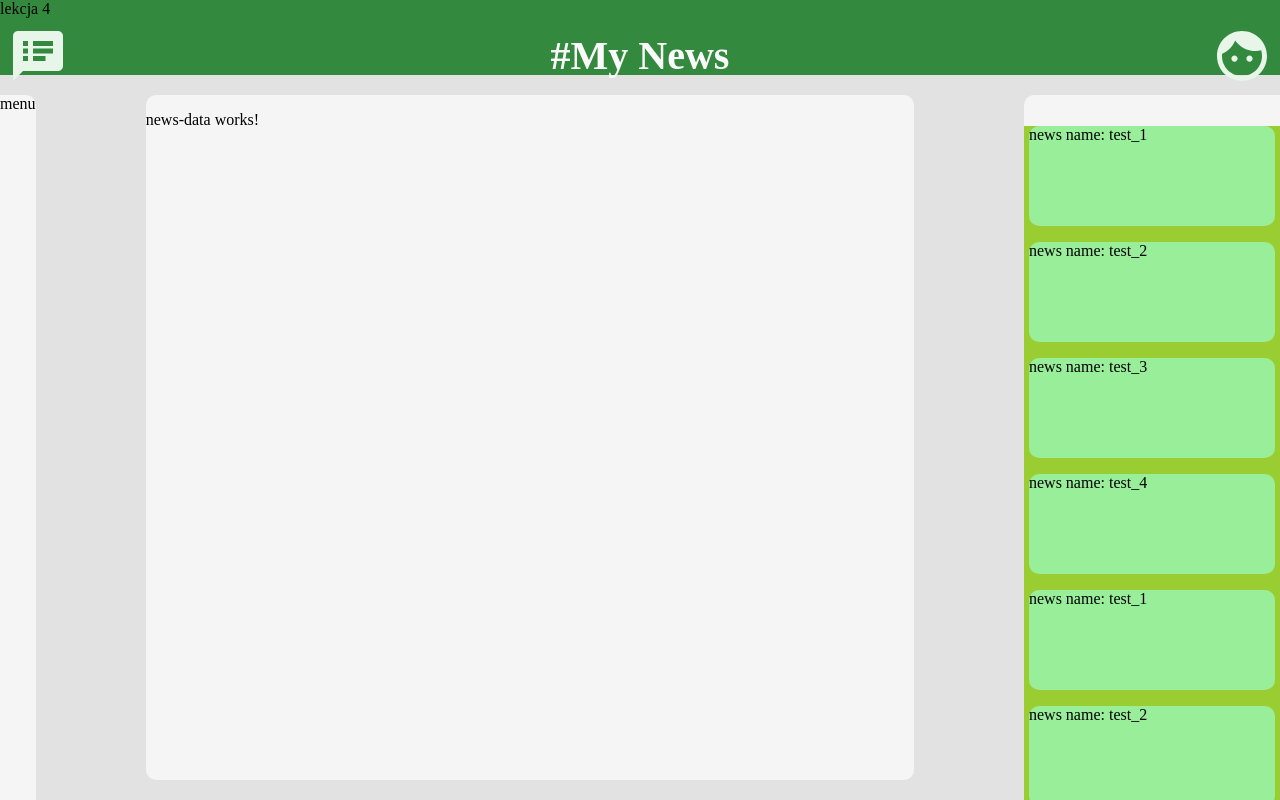
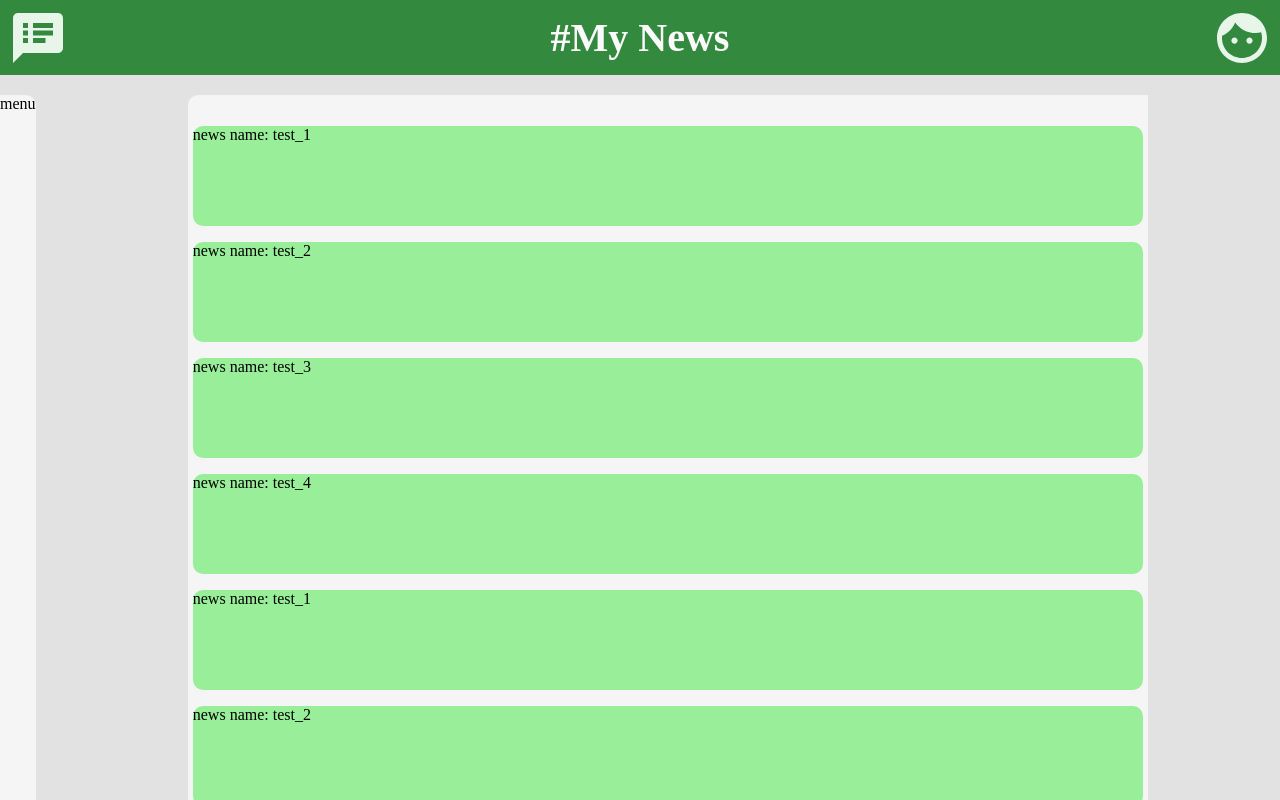
Before and after one commit to orelll/zaprogramowani_angular, an Angular app: page / in a window 1280 px wide. Built offline with nearby package versions, Linux system fonts and the light colour scheme.

Commit message:
koniec lekcji xy

```diff
--- a/src/app/app.component.css
+++ b/src/app/app.component.css
@@ -32,3 +32,15 @@
     padding-top: 15px;
     padding-bottom: 15px;
   }
+
+  .list-minimized {
+    width: 20%;
+    margin-right: 0;
+    border-top-left-radius: var(--standard-border-radius);
+  }
+
+  .list-maximized {
+    width: 75%;
+    margin-left: auto;
+    margin-right: auto;
+  }
--- a/src/app/app.component.html
+++ b/src/app/app.component.html
@@ -1,16 +1,15 @@
 <div class="container flex-vertical height-100">
     <div class="header">
-        {{title}}
         <app-header></app-header>
     </div>
     <div class="container app-body">
         <div class="main-item menu">
             menu
         </div>
-        <div class="main-item main-data">
+        <div *ngIf='currentNews' class="main-item main-data">
             <app-news-data></app-news-data>
         </div>
-        <div class="main-item news-list">
+        <div [ngClass]="currentNews ? 'list-minimized' : 'list-maximized'" class="main-item news-list">
             <app-news-list></app-news-list>
         </div>
     </div>
--- a/src/app/app.component.ts
+++ b/src/app/app.component.ts
@@ -10,14 +10,14 @@ export class AppComponent {
   public title: string = 'lekcja 4';
 
   myArray: string[] = ['a', 'b', 'c'];
+  public currentNews: string = undefined;
 
   constructor(private newService: NewsService) {
     console.log(this.myArray);
 
-    newService.getNewsData$()
-                            .subscribe(
-                                        (newsData: string) =>
-                                        console.log(`new news selected with name ${newsData}`)
-                                      );
+    newService.getNewsData$().subscribe((newsData: string) => {
+      this.currentNews = newsData;
+      console.log(`currentNews ${this.currentNews}`);
+    });
   }
 }
--- a/src/app/komponenty/news-list/news-list.component.css
+++ b/src/app/komponenty/news-list/news-list.component.css
@@ -1,11 +1,3 @@
 ul{
     padding: 0;
 }
-
-.minimized{
-    background-color: tomato;
-}
-
-.maximized{
-    background-color: yellowgreen;
-}
--- a/src/app/komponenty/news-list/news-list.component.html
+++ b/src/app/komponenty/news-list/news-list.component.html
@@ -1,4 +1,4 @@
-<div [ngClass]="shouldBeMaximized==true ? 'maximized' : 'minimized'">
+<div>
     <ul *ngFor='let news of newsList'>
         <app-news-thumbnail [newsName]="news"
         (onClick)="changeSize($event)">
```
